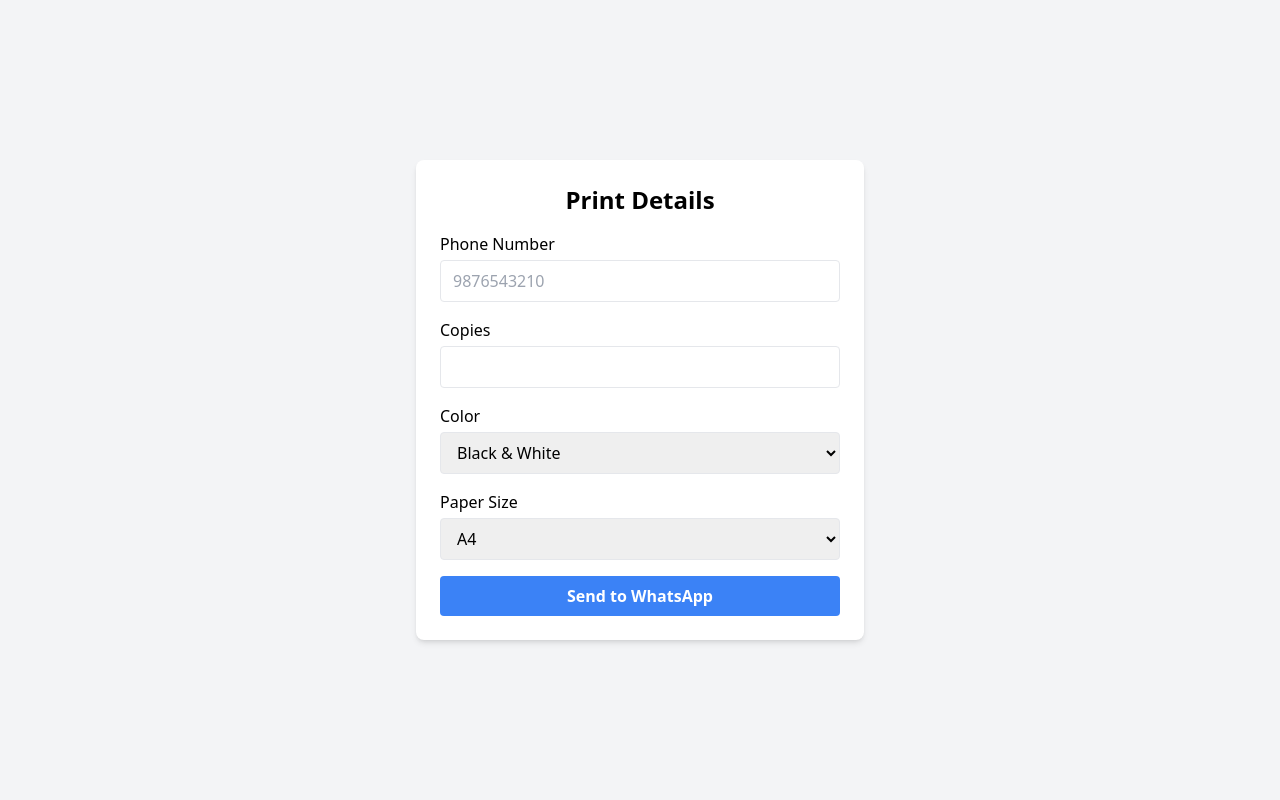
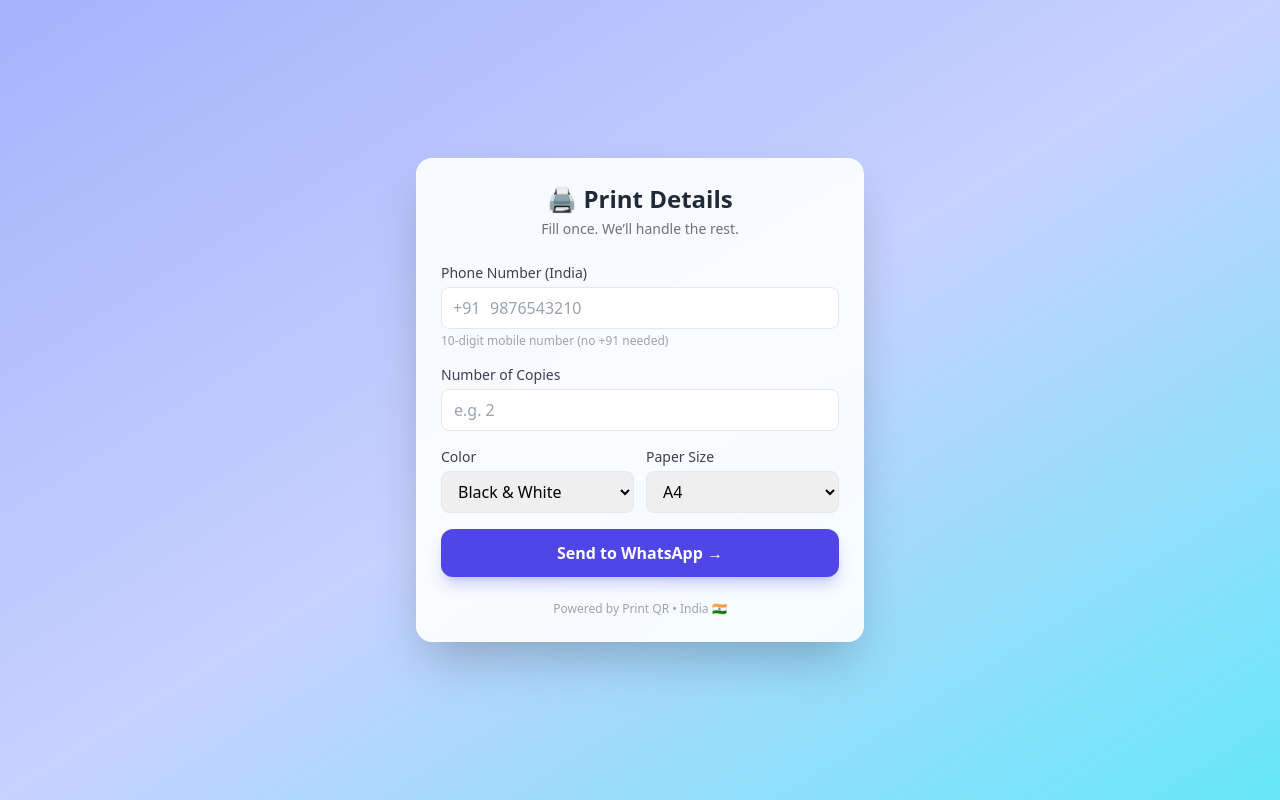
Before and after one commit to smrutikk/shop-qr, a Flask app: page /print/1 in a window 1280 px wide. Run offline with Flask 3, Linux system fonts and the light colour scheme; some libraries are stand-ins or nearby versions.

Commit message:
UI changes

```diff
--- a/templates/print_form.html
+++ b/templates/print_form.html
@@ -1,40 +1,114 @@
 <!DOCTYPE html>
 <html lang="en">
 <head>
-<meta charset="UTF-8">
-<meta name="viewport" content="width=device-width, initial-scale=1.0">
-<script src="https://cdn.tailwindcss.com"></script>
-<title>Print Document</title>
+  <meta charset="UTF-8">
+  <title>Print Details</title>
+  <meta name="viewport" content="width=device-width, initial-scale=1.0">
+  <script src="https://cdn.tailwindcss.com"></script>
 </head>
-<body class="bg-gray-100 min-h-screen flex items-center justify-center">
-  <div class="bg-white p-6 rounded-lg shadow-md w-full max-w-md">
-    <h2 class="text-2xl font-bold mb-4 text-center">Print Details</h2>
+
+<body class="min-h-screen flex items-center justify-center
+             bg-gradient-to-br from-indigo-300 via-indigo-200 to-cyan-300">
+
+  <!-- Card -->
+  <div class="w-full max-w-md mx-4
+              bg-white/90 backdrop-blur-md
+              rounded-2xl shadow-2xl border border-white/40 p-6">
+
+    <h2 class="text-2xl font-bold text-gray-800 text-center mb-1">
+      🖨️ Print Details
+    </h2>
+    <p class="text-sm text-gray-500 text-center mb-6">
+      Fill once. We’ll handle the rest.
+    </p>
+
     <form action="/send/{{shop_id}}" method="get" class="space-y-4">
+
+      <!-- Phone -->
       <div>
-        <label class="block font-medium mb-1">Phone Number</label>
-        <input type="tel" name="phone" required placeholder="9876543210" maxlength="10" pattern="[0-9]{10}" class="w-full border rounded px-3 py-2">
+        <label class="block text-sm font-medium text-gray-700 mb-1">
+          Phone Number (India)
+        </label>
+        <div class="relative">
+          <span class="absolute inset-y-0 left-3 flex items-center text-gray-400">
+            +91
+          </span>
+          <input
+            type="tel"
+            name="phone"
+            required
+            maxlength="10"
+            pattern="[0-9]{10}"
+            placeholder="9876543210"
+            class="w-full pl-12 pr-3 py-2 border rounded-lg
+                   focus:outline-none focus:ring-2 focus:ring-indigo-500">
+        </div>
+        <p class="text-xs text-gray-400 mt-1">
+          10-digit mobile number (no +91 needed)
+        </p>
       </div>
 
+      <!-- Copies -->
       <div>
-        <label class="block font-medium mb-1">Copies</label>
-        <input type="number" name="copies" required class="w-full border rounded px-3 py-2">
+        <label class="block text-sm font-medium text-gray-700 mb-1">
+          Number of Copies
+        </label>
+        <input
+          type="number"
+          name="copies"
+          min="1"
+          required
+          placeholder="e.g. 2"
+          class="w-full px-3 py-2 border rounded-lg
+                 focus:outline-none focus:ring-2 focus:ring-indigo-500">
       </div>
-      <div>
-        <label class="block font-medium mb-1">Color</label>
-        <select name="color" class="w-full border rounded px-3 py-2">
-          <option value="Black & White">Black & White</option>
-          <option value="Color">Color</option>
-        </select>
+
+      <!-- Color & Paper -->
+      <div class="grid grid-cols-2 gap-3">
+        <div>
+          <label class="block text-sm font-medium text-gray-700 mb-1">
+            Color
+          </label>
+          <select
+            name="color"
+            class="w-full px-3 py-2 border rounded-lg
+                   focus:outline-none focus:ring-2 focus:ring-indigo-500">
+            <option>Black & White</option>
+            <option>Color</option>
+          </select>
+        </div>
+
+        <div>
+          <label class="block text-sm font-medium text-gray-700 mb-1">
+            Paper Size
+          </label>
+          <select
+            name="paper"
+            class="w-full px-3 py-2 border rounded-lg
+                   focus:outline-none focus:ring-2 focus:ring-indigo-500">
+            <option>A4</option>
+            <option>A3</option>
+          </select>
+        </div>
       </div>
-      <div>
-        <label class="block font-medium mb-1">Paper Size</label>
-        <select name="paper" class="w-full border rounded px-3 py-2">
-          <option value="A4">A4</option>
-          <option value="A3">A3</option>
-        </select>
-      </div>
-      <button type="submit" class="w-full bg-blue-500 text-white font-bold py-2 px-4 rounded hover:bg-blue-600">Send to WhatsApp</button>
+
+      <!-- Submit -->
+      <button
+        type="submit"
+        class="w-full mt-4 py-3 rounded-xl
+               bg-indigo-600 text-white font-semibold
+               hover:bg-indigo-700 transition duration-200
+               shadow-lg shadow-indigo-500/30">
+        Send to WhatsApp →
+      </button>
+
     </form>
+
+    <p class="text-xs text-gray-400 text-center mt-6">
+      Powered by Print QR • India 🇮🇳
+    </p>
+
   </div>
+
 </body>
 </html>
```
Also changed, not shown: templates/dashboard.html (+82 -43 lines), templates/login.html (+94 -18 lines), instance/app.db.
